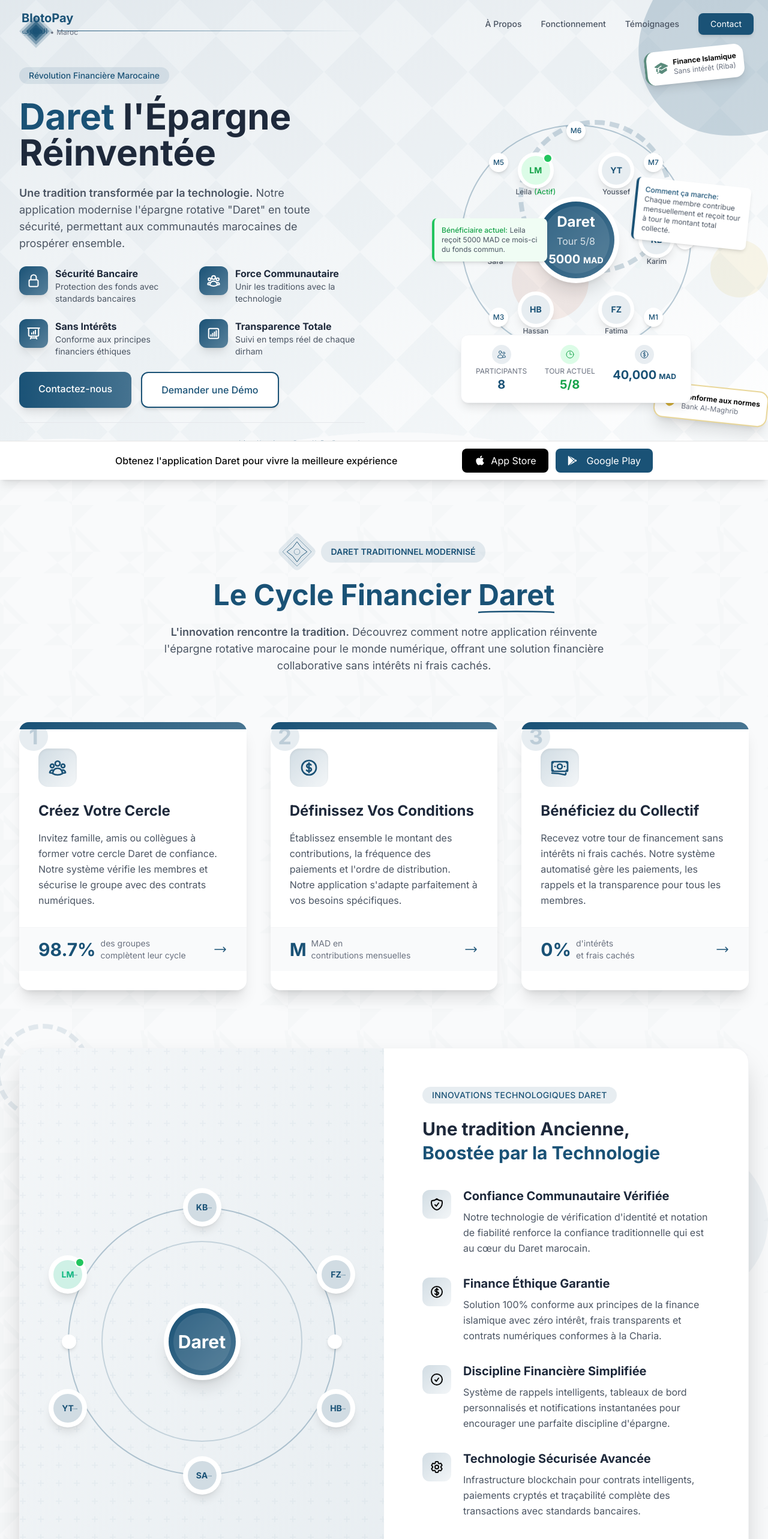
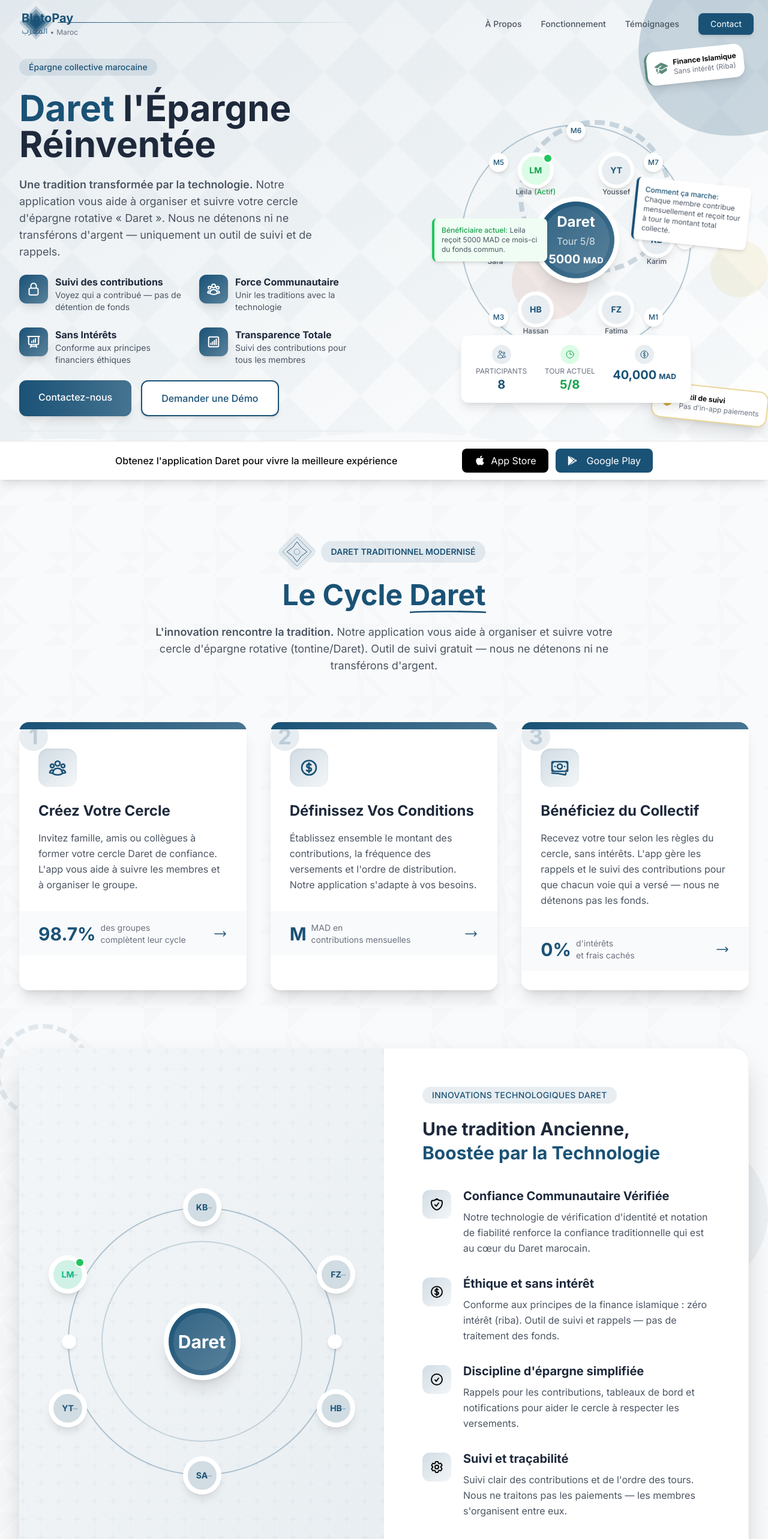
Before and after one commit to yel-aziz/deployedBerBerPayWebsite, a Next.js app: page / in a window 1280 px wide. Shown: the top 2566 px of the page at 60% size. Built offline with nearby package versions, Linux system fonts and the light colour scheme; a web font is replaced by a local one.

Commit message:
renaming

```diff
--- a/app/layout.js
+++ b/app/layout.js
@@ -21,8 +21,8 @@
 });
 
 export const metadata = {
-  title: 'BlotoPay - La Solution de Paiement Intelligente au Maroc',
-  description: 'Divisez vos achats en paiements sans intérêt. La nouvelle façon de magasiner au Maroc.',
+  title: 'BlotoPay - Organisez votre cercle d\'épargne (Daret) au Maroc',
+  description: 'Outil gratuit pour suivre les contributions de votre tontine. Nous ne détenons ni ne transférons d\'argent. Épargne collective sans intérêt.',
 }
 
 export default function RootLayout({ children }) {
--- a/components/About.jsx
+++ b/components/About.jsx
@@ -52,7 +52,7 @@
           </div>
 
           <h2 className="text-4xl md:text-5xl font-bold mb-6 text-primary-blue">
-            Le Cycle Financier{" "}
+            Le Cycle{" "}
             <span className="relative inline-block">
               Daret
               <svg
@@ -76,9 +76,9 @@
             <span className="font-semibold">
               L'innovation rencontre la tradition.
             </span>{" "}
-            Découvrez comment notre application réinvente l'épargne rotative
-            marocaine pour le monde numérique, offrant une solution financière
-            collaborative sans intérêts ni frais cachés.
+            Notre application vous aide à organiser et suivre votre cercle
+            d'épargne rotative (tontine/Daret). Outil de suivi gratuit — nous ne
+            détenons ni ne transférons d'argent.
           </p>
         </div>
 
@@ -125,8 +125,8 @@
                 </h3>
                 <p className="text-gray-600 mb-6 leading-relaxed">
                   Invitez famille, amis ou collègues à former votre cercle Daret
-                  de confiance. Notre système vérifie les membres et sécurise le
-                  groupe avec des contrats numériques.
+                  de confiance. L'app vous aide à suivre les membres et à
+                  organiser le groupe.
                 </p>
 
                 {/* Stats */}
@@ -202,8 +202,8 @@
                 </h3>
                 <p className="text-gray-600 mb-6 leading-relaxed">
                   Établissez ensemble le montant des contributions, la fréquence
-                  des paiements et l'ordre de distribution. Notre application
-                  s'adapte parfaitement à vos besoins spécifiques.
+                  des versements et l'ordre de distribution. Notre application
+                  s'adapte à vos besoins.
                 </p>
 
                 {/* Stats */}
@@ -278,9 +278,9 @@
                   Bénéficiez du Collectif
                 </h3>
                 <p className="text-gray-600 mb-6 leading-relaxed">
-                  Recevez votre tour de financement sans intérêts ni frais
-                  cachés. Notre système automatisé gère les paiements, les
-                  rappels et la transparence pour tous les membres.
+                  Recevez votre tour selon les règles du cercle, sans intérêts.
+                  L'app gère les rappels et le suivi des contributions pour que
+                  chacun voie qui a versé — nous ne détenons pas les fonds.
                 </p>
 
                 {/* Stats */}
@@ -442,7 +442,7 @@
                     </div>
                   ))}
 
-                  {/* Money flow animation */}
+                  {/* Contribution flow animation */}
                   <div className="absolute inset-0 pointer-events-none">
                     <div
                       className="absolute top-1/4 left-0 w-4 h-4 bg-banking-accent rounded-full animate-flow-to-center opacity-70"
@@ -515,9 +515,9 @@
                           />
                         </svg>
                       ),
-                      title: "Finance Éthique Garantie",
+                      title: "Éthique et sans intérêt",
                       description:
-                        "Solution 100% conforme aux principes de la finance islamique avec zéro intérêt, frais transparents et contrats numériques conformes à la Charia.",
+                        "Conforme aux principes de la finance islamique : zéro intérêt (riba). Outil de suivi et rappels — pas de traitement des fonds.",
                     },
                     {
                       icon: (
@@ -536,9 +536,9 @@
                           />
                         </svg>
                       ),
-                      title: "Discipline Financière Simplifiée",
+                      title: "Discipline d'épargne simplifiée",
                       description:
-                        "Système de rappels intelligents, tableaux de bord personnalisés et notifications instantanées pour encourager une parfaite discipline d'épargne.",
+                        "Rappels pour les contributions, tableaux de bord et notifications pour aider le cercle à respecter les versements.",
                     },
                     {
                       icon: (
@@ -562,9 +562,9 @@
                           />
                         </svg>
                       ),
-                      title: "Technologie Sécurisée Avancée",
+                      title: "Suivi et traçabilité",
                       description:
-                        "Infrastructure blockchain pour contrats intelligents, paiements cryptés et traçabilité complète des transactions avec standards bancaires.",
+                        "Suivi clair des contributions et de l'ordre des tours. Nous ne traitons pas les paiements — les membres s'organisent entre eux.",
                     },
                   ].map((feature, index) => (
                     <div key={index} className="flex group">
@@ -772,8 +772,8 @@
                     growth: "+126% cette année",
                   },
                   {
-                    metric: "0 MAD",
-                    label: "Fonds Circulant",
+                    metric: "0+",
+                    label: "Contributions suivies",
                     growth: "+88% cette année",
                   },
                   {
@@ -829,19 +829,19 @@
                 {
                   question: "Qu'est-ce que Daret et comment ça fonctionne ?",
                   answer:
-                    "Daret est un système d'épargne rotative traditionnel marocain où un groupe de personnes contribue régulièrement à un pot commun, chaque membre recevant la totalité du montant collecté à tour de rôle. Notre application numérise et sécurise ce processus tout en préservant son essence communautaire.",
+                    "Daret est un système d'épargne rotative traditionnel marocain (tontine/ROSCA) : un groupe contribue régulièrement, et chaque membre reçoit à tour de rôle le montant collecté. Notre application vous aide à organiser le cercle, suivre les contributions et envoyer des rappels — sans détenir ni transférer d'argent.",
                 },
                 {
                   question:
                     "Daret est-il conforme aux principes de la finance islamique ?",
                   answer:
-                    "Absolument. Daret est 100% conforme à la Charia car il n'implique aucun intérêt (riba) et repose sur l'entraide communautaire. Notre plateforme a été validée par des experts en finance islamique et intègre des contrats numériques conformes à ces principes.",
+                    "Le modèle Daret est conforme à la Charia : pas d'intérêt (riba), entraide communautaire. Notre outil de suivi ne traite pas les fonds ; il aide le cercle à organiser contributions et tours.",
                 },
                 {
                   question:
-                    "Comment l'application sécurise-t-elle mon argent ?",
+                    "Est-ce que BlotoPay détient ou transfère notre argent ?",
                   answer:
-                    "Notre application utilise un système de paiement sécurisé au standard bancaire, une vérification d'identité à plusieurs niveaux, des contrats numériques légalement contraignants, et une transparence totale des transactions grâce à une technologie bien adaptée.",
+                    "Non. Nous ne détenons ni ne transférons d'argent. BlotoPay est un outil de suivi : rappels pour les contributions, visibilité sur qui a versé, et organisation du cercle. Les versements se font entre membres, en dehors de l'app.",
                 },
                 {
                   question:
@@ -859,7 +859,7 @@
                   question:
                     "Que se passe-t-il si un membre cesse de contribuer ?",
                   answer:
-                    "Notre système comprend des protections comme les dépôts de garantie, l'historique de fiabilité, et des contrats exécutoires. Dans le cas improbable d'un défaut de paiement, notre fonds de garantie protège les autres membres, et notre équipe juridique prend en charge le recouvrement.",
+                    "L'app vous aide à voir qui a contribué et à envoyer des rappels. Les règles du cercle (ordre des tours, montants) sont définies par les membres. En cas de litige, c'est entre les membres du cercle — nous ne détenons pas les fonds et ne garantissons pas les versements.",
                 },
               ].map((faq, index) => (
                 <div key={index} className="group">
--- a/components/Contact.jsx
+++ b/components/Contact.jsx
@@ -137,7 +137,7 @@
                 </svg>
               </div>
               <span className="px-4 py-2 bg-primary-blue/10 text-primary-blue font-semibold text-sm rounded-full">
-                PARLONS DE VOTRE AVENIR FINANCIER
+                PARLONS DE VOTRE CERCLE DARET
               </span>
             </div>
           </div>
@@ -439,8 +439,8 @@
                         </svg>
                       </div>
                       <span className="ml-2 text-sm text-gray-600">
-                        Vos informations sont sécurisées et ne seront jamais
-                        partagées
+                        Vos données sont protégées. Consultez notre{" "}
+                        <a href="#privacy" className="text-primary-blue hover:underline">Politique de confidentialité</a>.
                       </span>
                     </div>
                   </div>
--- a/components/Footer.jsx
+++ b/components/Footer.jsx
@@ -88,9 +88,9 @@
             </div>
 
             <p className="text-gray-300 mb-6 leading-relaxed">
-              Daret modernise le système traditionnel marocain d'épargne
-              rotative, offrant une solution financière communautaire sécurisée
-              et transparente sans intérêts ni frais cachés.
+              Outil gratuit pour organiser et suivre votre cercle d'épargne
+              rotative (Daret/tontine). Nous ne détenons ni ne transférons
+              d'argent — suivi des contributions et rappels uniquement.
             </p>
 
             {/* App download buttons */}
@@ -517,7 +517,7 @@
               © {currentYear} Daret. Tous droits réservés.
             </p>
             <p className="text-sm text-gray-500 mt-1">
-              Application réglementée par Bank Al-Maghrib
+              Voir notre Politique de confidentialité et Conditions d'utilisation
             </p>
           </div>
         </div>
--- a/components/Hero.jsx
+++ b/components/Hero.jsx
@@ -83,7 +83,7 @@
             <div className="space-y-6">
               <div className="inline-block px-4 py-1 bg-primary-blue/10 rounded-full">
                 <p className="text-primary-blue font-medium text-sm">
-                  Révolution Financière Marocaine
+                  Épargne collective marocaine
                 </p>
               </div>
 
@@ -112,9 +112,9 @@
                 <span className="font-semibold">
                   Une tradition transformée par la technologie.
                 </span>{" "}
-                Notre application modernise l'épargne rotative "Daret" en toute
-                sécurité, permettant aux communautés marocaines de prospérer
-                ensemble.
+                Notre application vous aide à organiser et suivre votre cercle
+                d'épargne rotative « Daret ». Nous ne détenons ni ne transférons
+                d'argent — uniquement un outil de suivi et de rappels.
               </p>
 
               {/* Trust elements with culturally relevant icons */}
@@ -138,10 +138,10 @@
                   </div>
                   <div>
                     <h3 className="font-bold text-banking-dark">
-                      Sécurité Bancaire
+                      Suivi des contributions
                     </h3>
                     <p className="text-sm text-gray-600">
-                      Protection des fonds avec standards bancaires
+                      Voyez qui a contribué — pas de détention de fonds
                     </p>
                   </div>
                 </div>
@@ -222,7 +222,7 @@
                       Transparence Totale
                     </h3>
                     <p className="text-sm text-gray-600">
-                      Suivi en temps réel de chaque dirham
+                      Suivi des contributions pour tous les membres
                     </p>
                   </div>
                 </div>
@@ -586,8 +586,8 @@
                     </svg>
                   </div>
                   <div>
-                    <p className="text-xs font-bold">Conforme aux normes</p>
-                    <p className="text-xs text-gray-500">Bank Al-Maghrib</p>
+                    <p className="text-xs font-bold">Outil de suivi</p>
+                    <p className="text-xs text-gray-500">Pas d’in-app paiements</p>
                   </div>
                 </div>
               </div>
--- a/components/StickyButton.jsx
+++ b/components/StickyButton.jsx
@@ -148,8 +148,8 @@
                     </svg>
                   </div>
                   <span>
-                    Vos informations sont sécurisées et ne seront jamais
-                    partagées
+                    Vos données sont protégées. Consultez notre Politique de
+                    confidentialité.
                   </span>
                 </div>
 
@@ -279,11 +279,11 @@
         <div className="lg:flex items-center">
           <div className="lg:w-2/3 p-10 lg:p-16 relative z-10">
             <h3 className="text-3xl font-bold text-white mb-4">
-              Prêt à rejoindre la révolution financière Daret ?
+              Prêt à organiser votre cercle Daret ?
             </h3>
             <p className="text-white/80 text-lg mb-8">
-              Créez ou rejoignez un groupe Daret dès aujourd'hui et découvrez
-              une nouvelle façon d'épargner collectivement.
+              Créez ou rejoignez un groupe Daret. Outil de suivi gratuit — pas
+              d'in-app paiements.
             </p>
             <div className="flex flex-col sm:flex-row space-y-4 sm:space-y-0 sm:space-x-4">
               <a
```
Also changed, not shown: app/cercles/[id]/page.jsx (renamed from app/pool/[id]/page.jsx), app/cercles/page.tsx (renamed from app/pool/page.tsx).
